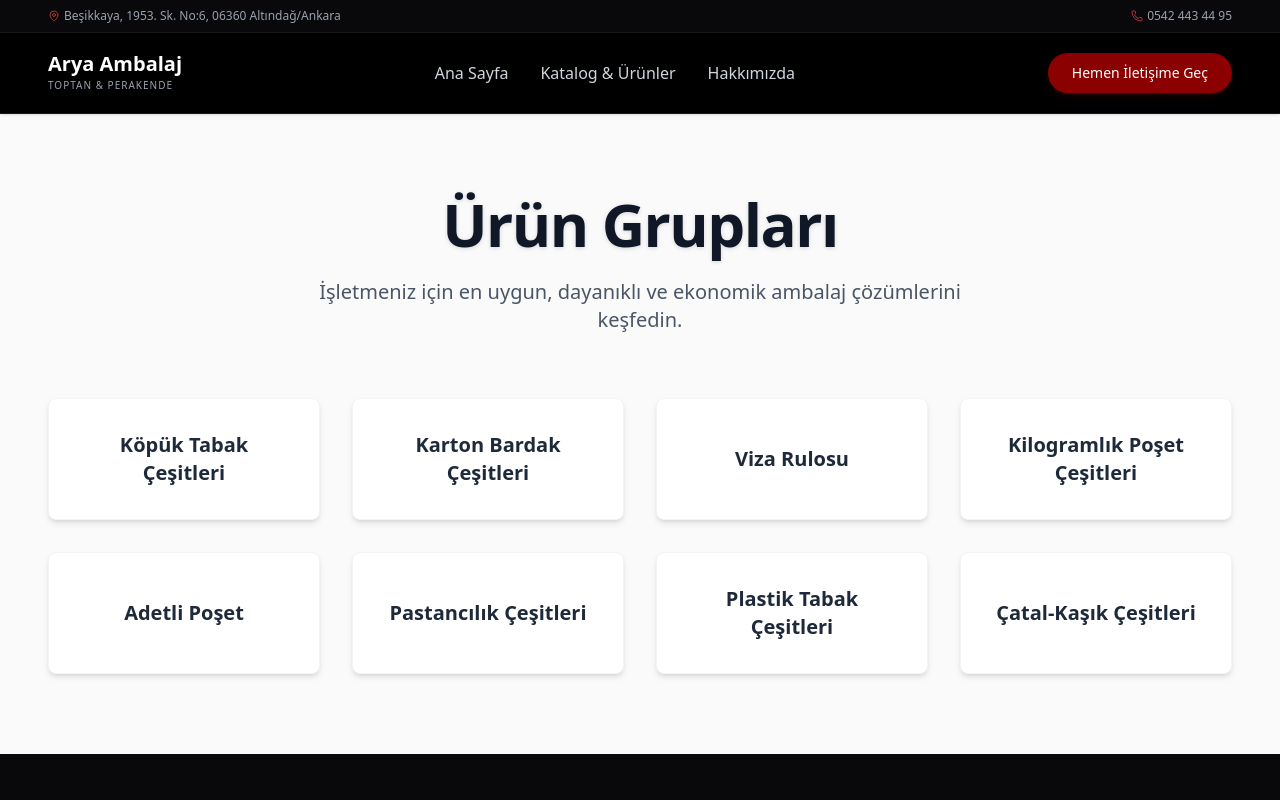
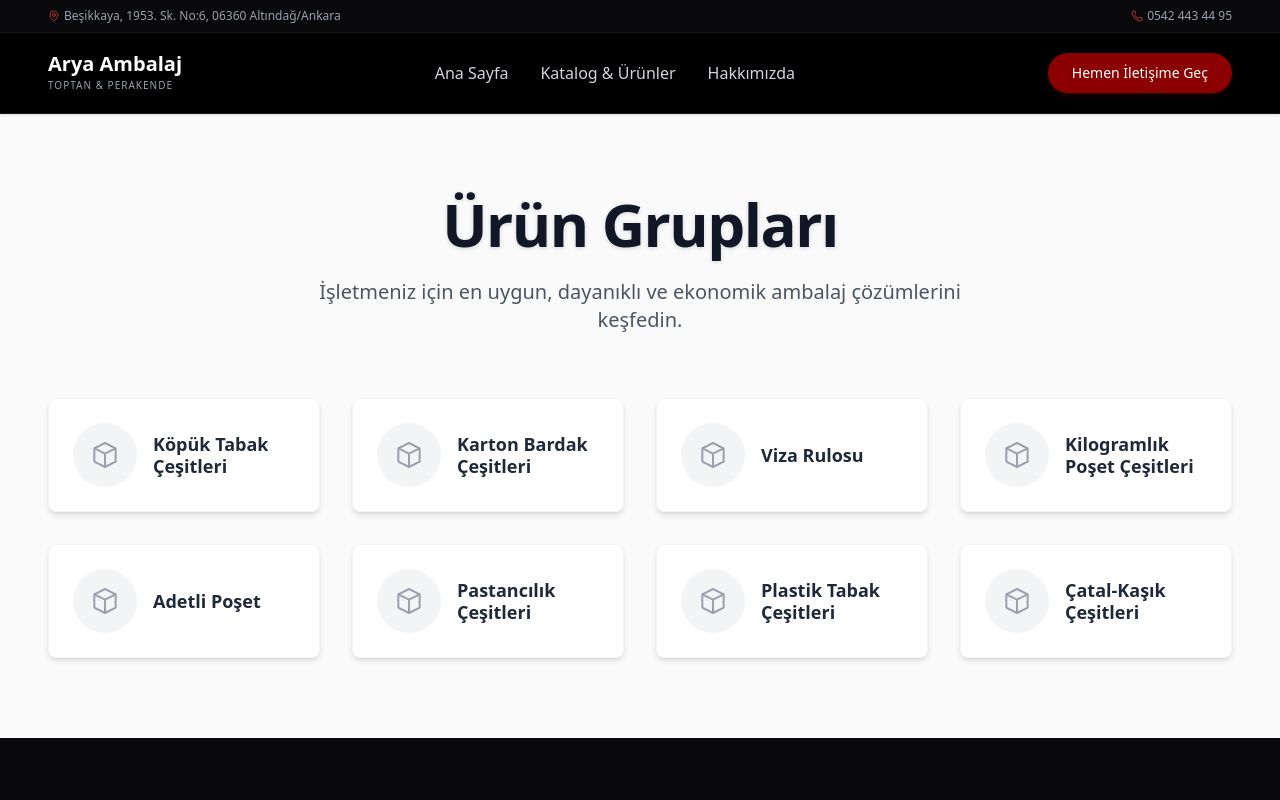
Before and after one commit to ardaeminoglu001-ship-it/aryaambalaj, a Next.js app: page /urunler in a window 1280 px wide. Shown: the top 800 px of the page. Built offline with nearby package versions, Linux system fonts and the light colour scheme; a web font is replaced by a local one.

Commit message:
Update page.tsx

```diff
--- a/src/app/urunler/page.tsx
+++ b/src/app/urunler/page.tsx
@@ -39,8 +39,13 @@ export default function ProductsPage() {
                     <div className="grid grid-cols-1 sm:grid-cols-2 lg:grid-cols-3 xl:grid-cols-4 gap-6 md:gap-8">
                         {categories.map((category, index) => {
                             const CardContent = (
-                                <div className="bg-white rounded-lg shadow-md hover:shadow-xl hover:-translate-y-1 transition-all duration-300 p-8 flex items-center justify-center text-center cursor-pointer border border-gray-100 group h-full">
-                                    <h3 className="text-xl font-bold text-gray-800 group-hover:text-primary-800 transition-colors">
+                                <div className="bg-white rounded-lg shadow-md hover:shadow-xl hover:-translate-y-1 transition-all duration-300 p-6 flex flex-row items-center justify-start gap-4 cursor-pointer border border-gray-100 group h-full">
+                                    <div className="w-16 h-16 rounded-full bg-gray-100 flex items-center justify-center shrink-0">
+                                        <svg className="w-8 h-8 text-gray-400" fill="none" viewBox="0 0 24 24" stroke="currentColor">
+                                            <path strokeLinecap="round" strokeLinejoin="round" strokeWidth={1.5} d="M20 7l-8-4-8 4m16 0l-8 4m8-4v10l-8 4m0-10L4 7m8 4v10M4 7v10l8 4" />
+                                        </svg>
+                                    </div>
+                                    <h3 className="text-lg font-bold text-gray-800 group-hover:text-primary-800 transition-colors text-left leading-tight">
                                         {category.name}
                                     </h3>
                                 </div>
```
